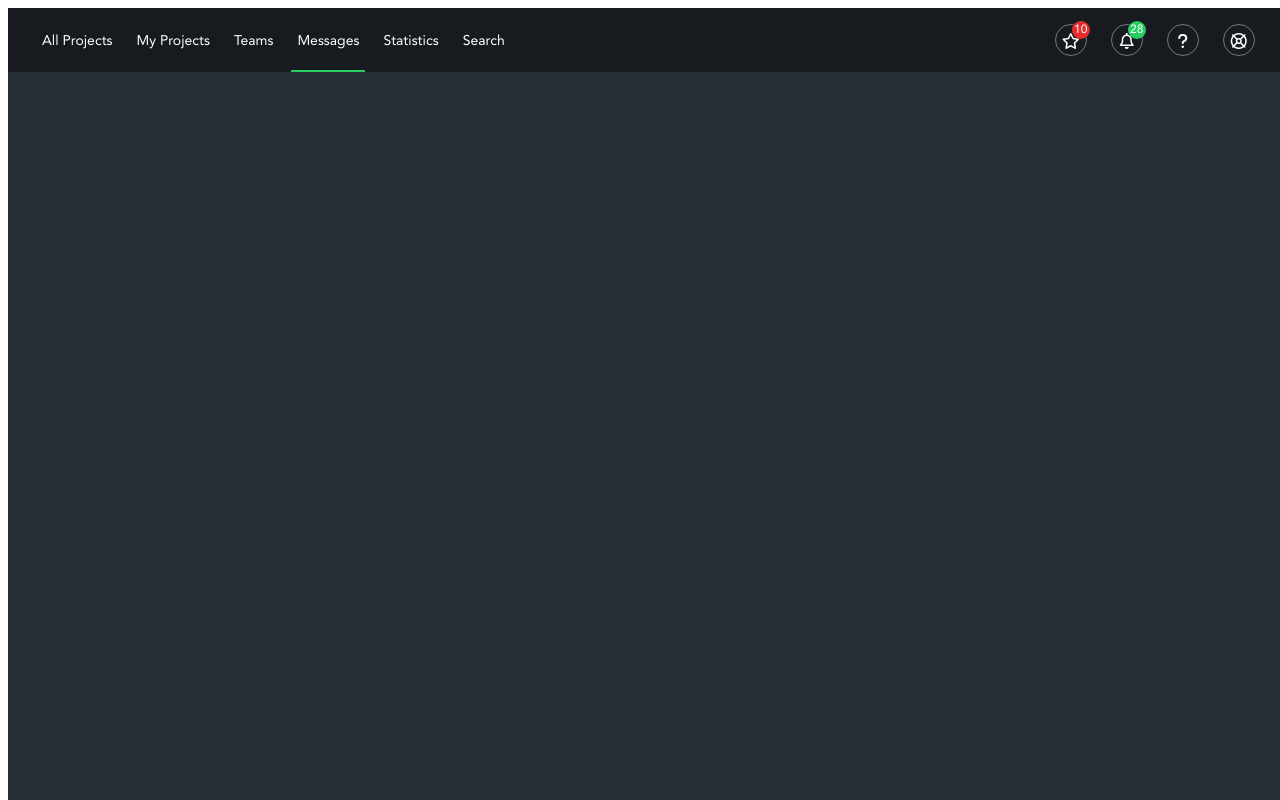
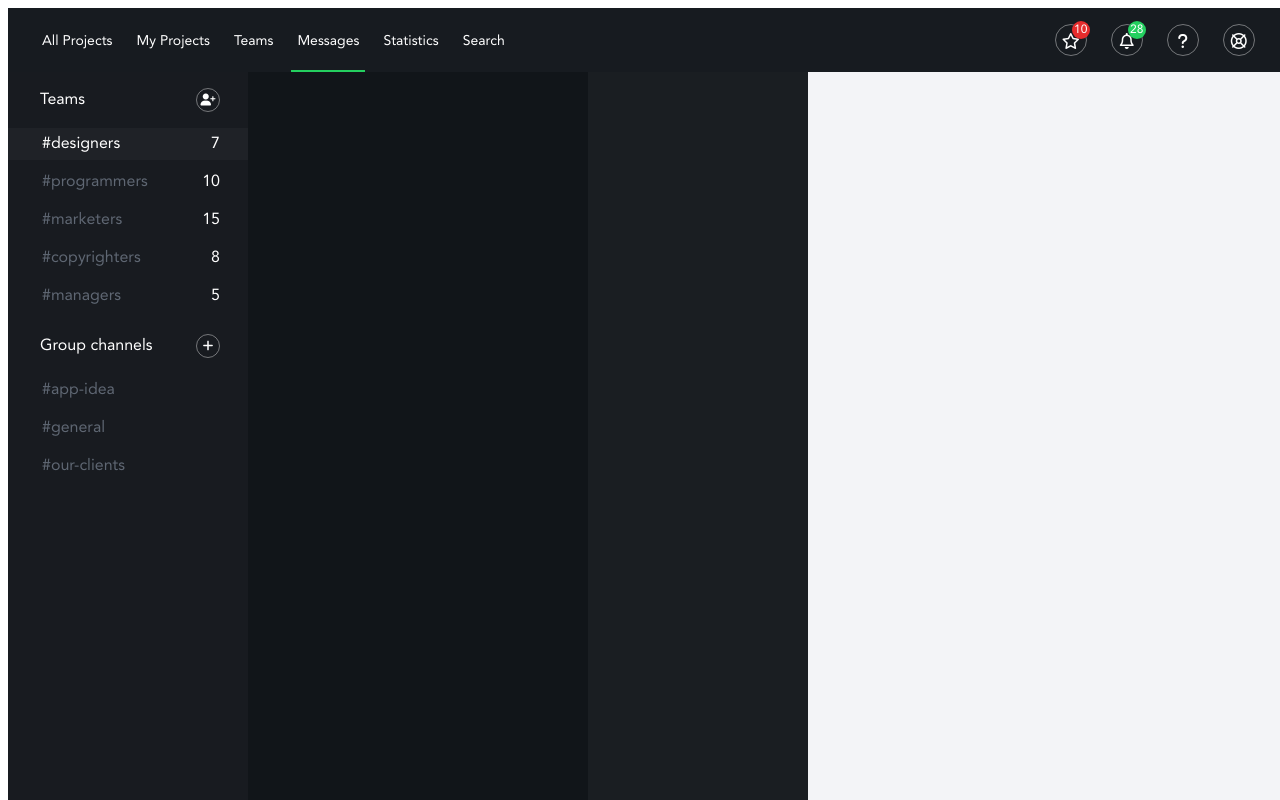
Before and after one commit to TRSios/ChatApplication, a plain HTML site: page index.html in a window 1280 px wide. Shown: the top 800 px of the page. Drawn offline with Linux system fonts and the light colour scheme.

Commit message:
feat: added channels;

```diff
--- a/assets/css/styles.css
+++ b/assets/css/styles.css
@@ -121,10 +121,89 @@ body {
     border-radius: 50%;
 }
 
+.container {
+    display: grid;
+    grid: 100% / 240px 340px 220px 640px;
+    width: 100%;
+    height: 911px;
+}
+
+.container .channels {
+    font-family: "Avenir Roman";
+    font-size: 16px;
+    font-weight: normal;
+    font-stretch: normal;
+    font-style: normal;
+    line-height: 1.25;
+    letter-spacing: normal;
+    color: var(--white);
+    background-color: rgba(23, 26, 30, .9);
+}
+
+.channels .channel-group-name {
+    display: flex;
+    justify-content: space-between;
+    align-items: center;
+    padding: 0 16px 0 32px;
+    height: 56px;
+}
+
+.channels .channel-name {
+    display: flex;
+    justify-content: space-between;
+    align-items: center;
+    margin-bottom: 6px;
+    padding: 0 28px 0 34px;
+    height: 32px;
+    cursor: pointer;
+}
+
+.channel-name span:first-of-type {
+    color: var(--darkGrey);
+}
+
+.active-channel-name,
+.channel-name:hover {
+    background-color: rgba(255, 255, 255, .03);
+}
+
+.active-channel-name span:first-of-type {
+    color: var(--white);
+}
+
+.icon-action {
+    padding: 0;
+    width: 24px;
+    height: 24px;
+    font-size: 12px;
+}
+
+.container .threads {
+    background-color: #111519;
+}
+
+.container .profile {
+    background-color: rgba(25, 29, 33, .9);
+}
+
+.container .chat {
+    background-color: #F3F4F7;
+}
+
 .ruler {
     position: absolute;
-    width: 1057px;
-    height: 100px;
+    width: 0px;
+    height: 0px;
     background-color: red;
     z-index: 100;
 }
+
+.hidden {
+    visibility: hidden;
+}
+
+ul {
+    margin: 0;
+    padding: 0;
+    list-style-type: none;
+}
--- a/assets/css/variables.css
+++ b/assets/css/variables.css
@@ -3,6 +3,9 @@
     --chatApplicationBnd: #282E36;
     --headerBnd: #171B20;
     --white: #FFFFFF;
+    --lightGrey: #80878F;
+    --grey: #797F86;
+    --darkGrey: #5F6773;
     --lightGreen: #24CF5F;
 }
 
--- a/assets/js/application.js
+++ b/assets/js/application.js
@@ -1,9 +1,26 @@
 const navBar = document.querySelector('.nav-bar');
 const navBarItems = navBar.getElementsByTagName('a');
 for (let i = 0; i < navBarItems.length; i++) {
-    navBarItems[i].addEventListener('click', function() {
+    navBarItems[i].addEventListener('click', function () {
         const currentActive = navBar.getElementsByClassName('active-nav-bar');
         currentActive[0].className = currentActive[0].className.replace('active-nav-bar', '');
         this.className += 'active-nav-bar';
+
+        const container = document.querySelector('.container');
+
+        if (this.text === 'Messages') {
+            container.className = container.className.replace(' hidden', '');
+        } else if (!container.className.includes('hidden')) {
+            container.className += ' hidden';
+        }
     });
 }
+
+const channels = document.querySelectorAll('.channel-name');
+for (let i = 0; i < channels.length; i++) {
+    channels[i].addEventListener('click', function () {
+        const currentActive = document.getElementsByClassName('active-channel-name');
+        currentActive[0].className = currentActive[0].className.replace(' active-channel-name', '');
+        this.className += ' active-channel-name';
+    });
+}
--- a/index.html
+++ b/index.html
@@ -54,6 +54,110 @@
                 </div>
             </div>
         </div>
+
+        <div class="container">
+            <div class="channels">
+                <ul>
+                    <li>
+                        <div class="channel-group-name">
+                            Teams
+
+                            <div class="icon icon-action">
+                                <i class="fas fa-user-plus"></i>
+                            </div>
+                        </div>
+
+                        <ul>
+                            <li class="channel-name active-channel-name">
+                                <span>
+                                    #designers
+                                </span>
+
+                                <span>
+                                    7
+                                </span>
+                            </li>
+
+                            <li class="channel-name">
+                                <span>
+                                    #programmers
+                                </span>
+
+                                <span>
+                                    10
+                                </span>
+                            </li>
+
+                            <li class="channel-name">
+                                <span>
+                                    #marketers
+                                </span>
+
+                                <span>
+                                    15
+                                </span>
+                            </li>
+
+                            <li class="channel-name">
+                                <span>
+                                    #copyrighters
+                                </span>
+
+                                <span>
+                                    8
+                                </span>
+                            </li>
+
+                            <li class="channel-name">
+                                <span>
+                                    #managers
+                                </span>
+
+                                <span>
+                                    5
+                                </span>
+                            </li>
+                        </ul>
+                    </li>
+
+                    <li>
+                        <div class="channel-group-name">
+                            Group channels
+
+                            <div class="icon icon-action">
+                                <i class="fas fa-plus"></i>
+                            </div>
+                        </div>
+
+                        <ul>
+                            <li class="channel-name">
+                                <span>
+                                    #app-idea
+                                </span>
+                            </li>
+
+                            <li class="channel-name">
+                                <span>
+                                    #general
+                                </span>
+                            </li>
+
+                            <li class="channel-name">
+                                <span>
+                                    #our-clients
+                                </span>
+                            </li>
+                        </ul>
+                    </li>
+                </ul>
+            </div>
+
+            <div class="threads"></div>
+
+            <div class="profile"></div>
+
+            <div class="chat"></div>
+        </div>
     </div>
 
     <script src="assets/js/application.js"></script>
```
